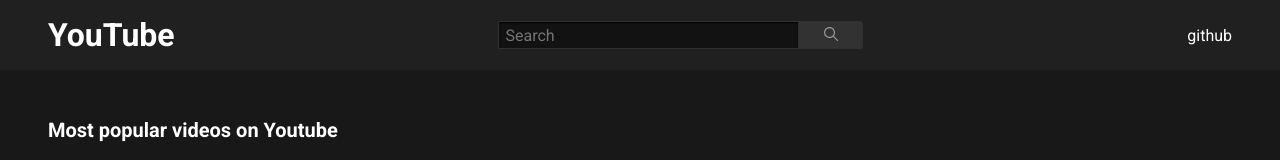
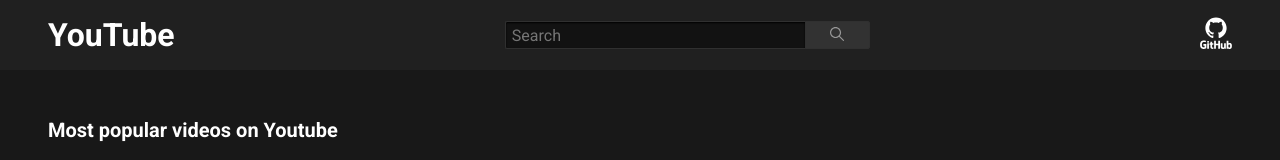
Before and after one commit to za5dwunasta/youflix, a React (Create React App) app: page / in a window 1280 px wide. Shown: the top 160 px of the page. Built offline with nearby package versions, Linux system fonts and the light colour scheme.

Commit message:
search function added and checked

```diff
--- a/src/App.tsx
+++ b/src/App.tsx
@@ -3,16 +3,21 @@ import './App.scss';
 import GridItem from './components/GridItem';
 import Search from './components/Search';
 import { usePopularSearch } from './hooks/usePopularSearch';
+import { ReactComponent as Githubicon } from './assets/github-icon.svg';
+import { useVideosValue, VideosProvider } from './context/videos-context';
 
 const App: React.FC = () => {
 	let today: Date = new Date();
-	const { videos } = usePopularSearch();
+	const { videos } = useVideosValue();
+	console.log('app ' + videos);
 	return (
 		<div className="App">
 			<div className="navbar">
 				<h1 className="navbar__logo">YouTube</h1>
 				<Search />
-				<div className="icon">github</div>
+				<div className="icon">
+					<Githubicon />
+				</div>
 			</div>
 			<h2 className="heading">Most popular videos on Youtube</h2>
 			<div className="results-grid">
--- a/src/components/Search.scss
+++ b/src/components/Search.scss
@@ -1,5 +1,7 @@
-.navbar {
-	&__searchbox {
+.search {
+	position: relative;
+	display: flex;
+	&__box {
 		width: 300px;
 		height: 1.75rem;
 		background-color: #121212;
@@ -28,4 +30,16 @@
 			margin-top: 1px;
 		}
 	}
+	&__suggestions {
+		list-style: none;
+		background-color: #fff;
+		color: #333333;
+		width: 300px;
+		position: absolute;
+		top: 32px;
+		left: 1px;
+	}
+	&__input-container {
+		position: relative;
+	}
 }
--- a/src/components/Search.tsx
+++ b/src/components/Search.tsx
@@ -1,21 +1,138 @@
-import React, { useState } from 'react';
+import React, { useState, useEffect, useRef } from 'react';
 import { ReactComponent as Loupe } from '../assets/loupe.svg';
+import { searchResultsType } from '../types/videosTypes';
+import { useVideosValue } from '../context/videos-context';
+
 import './Search.scss';
 
 const Search: React.FC = () => {
+	// const searchField = useRef<HTMLInputElement>(null);
+	const [showSugesstions, setShowSuggestions] = useState<boolean>(false);
 	const [tempSearch, setTempSearch] = useState<string>('');
+	const [requestCount, setRequestCount] = useState<number>(0);
+	const [show, setShow] = useState<string>('neither');
+	const [resultsList, setResultsList] = useState<any[]>([]);
+	const { setVideos } = useVideosValue();
+	// const [videos, setVideos] = useState<any[]>(initialData);
+
+	useEffect(() => {
+		if (tempSearch.trim()) {
+			setShow('loading');
+			const delay = setTimeout(() => setRequestCount(requestCount + 1), 700);
+			return () => clearTimeout(delay);
+		} else {
+			setShow('neither');
+		}
+	}, [tempSearch]);
+
+	const key = process.env.REACT_APP_KEY_YOUTUBE;
+
+	// useEffect(() => {
+	// 	if (requestCount === 0) {
+	// 		return;
+	// 	}
+	// 	async function fetchResults<searchResultsType>() {
+	// 		try {
+	// 			// const url = `https://youtube.googleapis.com/youtube/v3/search?part=snippet&maxResults=25&order=relevance&q=${tempSearch}&key=${key}`;
+	// 			const url = `https://cors-anywhere.herokuapp.com/https://clients1.google.com/complete/search?client=firefox&hl=pl&&ds=yt&q=${tempSearch}`;
+
+	// 			console.log(url);
+	// 			const response = await fetch(url);
+	// 			const result = await response.json();
+	// 			console.log(result);
+	// 			// const videosResults = result.items.filter(
+	// 			// 	(item: { id: { kind: string } }) => item.id.kind === 'youtube#video'
+	// 			// );
+	// 			// console.log(videosResults);
+	// 			// setVideos(videosResults);
+	// 			setResultsList(result[1]);
+	// 		} catch (e) {
+	// 			console.log(e);
+	// 		} finally {
+	// 			console.log('success!');
+	// 		}
+	// 	}
+	// 	fetchResults();
+	// 	// 	setState((draft) => {
+	// 	// 		draft.results = response.data;
+	// 	// 		draft.show = 'results';
+	// 	// 	});
+	// 	// } catch (e) {
+	// 	// 	console.log('There was a problem');
+	// 	// }
+	// }, [requestCount]);
+
+	// const handleNewSearch = (e) => {
+	// 	e.preventDefault();
+	// 	setTempSearch()
+	// };
+
+	const handleSubmit = (e: any) => {
+		e.preventDefault();
+		e.stopPropagation();
+
+		async function fetchResults<searchResultsType>() {
+			try {
+				const url = `https://youtube.googleapis.com/youtube/v3/search?part=snippet&maxResults=25&order=relevance&q=${tempSearch}&key=${key}`;
+
+				console.log(url);
+				const response = await fetch(url);
+				const result = await response.json();
+				console.log(result);
+				const videosResults = result.items.filter(
+					(item: { id: { kind: string } }) => item.id.kind === 'youtube#video'
+				);
+				console.log(videosResults);
+				setVideos(videosResults);
+			} catch (e) {
+				console.log(e);
+			} finally {
+				console.log('success!');
+			}
+		}
+		fetchResults();
+	};
+
 	return (
-		<form action="">
+		<>
+			<form className="search" action="" onSubmit={handleSubmit}>
+				<div className="search__input-container">
 					<input
-				className="navbar__searchbox"
+						className="search__box"
 						onChange={(e) => setTempSearch(e.target.value)}
-				placeholder={`${tempSearch != '' ? tempSearch : 'Search'}`}
+						placeholder={`${tempSearch !== '' ? tempSearch : 'Search'}`}
 						type="text"
+						onFocus={() => {
+							setShowSuggestions(true);
+						}}
+						onBlur={() => {
+							// setTimeout(() => setShowSuggestions(false), 200);
+							setShowSuggestions(false);
+						}}
+						value={tempSearch}
+						// useRef={searchField}
 					/>
-			<button className="navbar__button">
+					{showSugesstions && (
+						<ul className="search__suggestions">
+							{showSugesstions &&
+								resultsList.map((item) => (
+									<button
+										onMouseDown={(e) => {
+											e.preventDefault();
+											setTempSearch(item);
+										}}
+									>
+										{item}
+									</button>
+								))}
+						</ul>
+					)}
+				</div>
+				<button type="submit" className="search__button">
 					<Loupe />
 				</button>
 			</form>
+		</>
 	);
 };
 
--- /dev/null
+++ b/src/context/videos-context.tsx
@@ -0,0 +1,34 @@
+import React, { createContext, useContext, useState } from 'react';
+import { data } from '../data/data';
+import { videosType, searchResultsType } from '../types/videosTypes';
+
+interface IVideos {
+	videos: any[];
+	setVideos: (videos: any[]) => void;
+}
+
+const IVideosValue: IVideos = {
+	videos: [],
+	setVideos: () => {},
+};
+
+export const VideosContext = createContext<IVideos>(IVideosValue);
+// eslint-disable-next-line react/prop-types
+export const VideosProvider = ({ children }: { children: React.ReactNode }) => {
+	const key = process.env.REACT_APP_KEY_YOUTUBE;
+	const initialData = data.items;
+	const [videos, setVideos] = useState<any[]>(initialData);
+
+	console.log('context' + videos);
+	return (
+		<VideosContext.Provider
+			value={{
+				videos,
+				setVideos,
+			}}
+		>
+			{children}
+		</VideosContext.Provider>
+	);
+};
+export const useVideosValue = () => useContext(VideosContext);
--- a/src/hooks/usePopularSearch.tsx
+++ b/src/hooks/usePopularSearch.tsx
@@ -1,14 +1,11 @@
 import React, { useEffect, useState } from 'react';
-import { videosType } from '../types/videos';
+// import { videosType } from '../types/videosTypes';
 import { data } from '../data/data';
 
-export const usePopularSearch = () => {
-	const key = process.env.REACT_APP_KEY_YOUTUBE;
-	const initialData = data.items;
-
-	const [videos, setVideos] = useState<any[]>(initialData);
-	const [loading, setLoading] = useState(false);
-	const url = `https://youtube.googleapis.com/youtube/v3/videos?part=snippet&part=id&chart=mostPopular&maxResults=25&key=${key}`;
+export const usePopularSearch = (setVideos: Function) => {
+	// const [videos, setVideos] = useState<any[]>(initialData);
+	// const [loading, setLoading] = useState(false);
+	// const url = `https://youtube.googleapis.com/youtube/v3/videos?part=snippe,id&chart=mostPopular&maxResults=25&key=${key}`;
 	// useEffect(() => {
 	// 	async function load<videosType>(_url: string) {
 	// 		setLoading(true);
@@ -25,9 +22,7 @@ export const usePopularSearch = () => {
 	// 			console.log('success!');
 	// 		}
 	// 	}
-
 	// 	load(url);
 	// }, []);
-
-	return { videos };
+	// return { videos };
 };
--- a/src/index.tsx
+++ b/src/index.tsx
@@ -3,10 +3,13 @@ import ReactDOM from 'react-dom';
 import './index.scss';
 import App from './App';
 import reportWebVitals from './reportWebVitals';
+import { VideosProvider } from './context/videos-context';
 
 ReactDOM.render(
 	<React.StrictMode>
-		<App />
+		<VideosProvider>
+			<App />
+		</VideosProvider>
 	</React.StrictMode>,
 	document.getElementById('root')
 );
--- /dev/null
+++ b/src/types/videosTypes.tsx
@@ -0,0 +1,54 @@
+export type videosType = {
+	id: string;
+	snippet: {
+		publishedAt: number;
+		channelId: string;
+		title: string;
+		description: string;
+		thumbnails: {
+			medium: {
+				url: string;
+			};
+		};
+		channelTitle: string;
+		tags: [string];
+		categoryId: string;
+		liveBroadcastContent: string;
+		defaultLanguage: string;
+		localized: {
+			title: string;
+			description: string;
+		};
+		defaultAudioLanguage: string;
+	};
+};
+
+export type searchResultsType = {
+	items: [
+		{
+			kind: 'youtube#searchResult';
+
+			id: {
+				kind: string;
+				videoId: string;
+				channelId: string;
+				playlistId: string;
+			};
+			snippet: {
+				publishedAt: Date;
+				channelId: string;
+				title: string;
+				description: string;
+				thumbnails: {
+					medium: {
+						url: string;
+						width: number;
+						height: number;
+					};
+				};
+				channelTitle: string;
+				liveBroadcastContent: string;
+			};
+		}
+	];
+};
```
Also changed, not shown: src/types/videos.tsx (deleted, +0 -24 lines), src/assets/github-icon.svg, 1 other file (tests, documents, lock files or other folders). Lines whose indentation alone changed are shown as unchanged.
